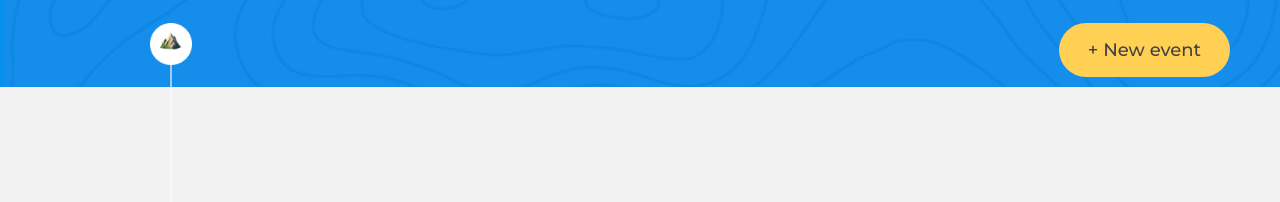
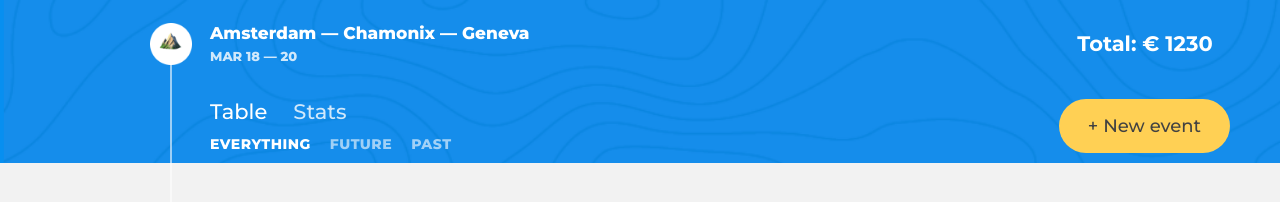
Before and after one commit to baltazar0/578047-big-trip-12, a website: page public/index.html in a window 1280 px wide. Drawn offline with Linux system fonts and the light colour scheme.

Commit message:
рендерит элементы header

```diff
--- a/src/main.js
+++ b/src/main.js
@@ -0,0 +1,80 @@
+"use strict";
+
+const ADD_COUNT = 3;
+
+const createTtipInfoTemplate = () => {
+  return (
+    `<section class="trip-main__trip-info  trip-info">
+  </section>`
+  )
+};
+
+const createTripRouteTemplate = () => {
+  return (
+    `<div class="trip-info__main">
+    <h1 class="trip-info__title">Amsterdam &mdash; Chamonix &mdash; Geneva</h1>
+
+    <p class="trip-info__dates">Mar 18&nbsp;&mdash;&nbsp;20</p>
+  </div>`
+  )
+};
+
+const createTripCostTemplate = () => {
+  return (
+    `<p class="trip-info__cost">
+    Total: &euro;&nbsp;<span class="trip-info__cost-value">1230</span>
+  </p>`
+  )
+};
+
+const createTripTabsTemplate = () => {
+  return (
+    ` <nav class="trip-controls__trip-tabs  trip-tabs">
+    <a class="trip-tabs__btn  trip-tabs__btn--active" href="#">Table</a>
+    <a class="trip-tabs__btn" href="#">Stats</a>
+  </nav>`
+  )
+};
+
+const createTripFiltersTemplate = () => {
+  return (
+    ` <form class="trip-filters" action="#" method="get">
+    <div class="trip-filters__filter">
+      <input id="filter-everything" class="trip-filters__filter-input  visually-hidden" type="radio" name="trip-filter" value="everything" checked>
+      <label class="trip-filters__filter-label" for="filter-everything">Everything</label>
+    </div>
+
+    <div class="trip-filters__filter">
+      <input id="filter-future" class="trip-filters__filter-input  visually-hidden" type="radio" name="trip-filter" value="future">
+      <label class="trip-filters__filter-label" for="filter-future">Future</label>
+    </div>
+
+    <div class="trip-filters__filter">
+      <input id="filter-past" class="trip-filters__filter-input  visually-hidden" type="radio" name="trip-filter" value="past">
+      <label class="trip-filters__filter-label" for="filter-past">Past</label>
+    </div>
+
+    <button class="visually-hidden" type="submit">Accept filter</button>
+  </form>`
+  )
+};
+
+const render = (container, template, place) => {
+  container.insertAdjacentHTML(place, template);
+};
+
+const pageHeaderElement = document.querySelector(`.page-header`);
+const tripMainElement = pageHeaderElement.querySelector(`.trip-main`);
+
+render (tripMainElement, createTtipInfoTemplate(), `afterbegin`);
+
+const tripInfoElement = tripMainElement.querySelector(`.trip-info`);
+
+render (tripInfoElement, createTripRouteTemplate(), `beforeend`);
+render (tripInfoElement, createTripCostTemplate(), `beforeend`);
+
+const tripControlsElement = tripMainElement.querySelector(`.trip-controls`);
+const tripControlsTitleElement = tripControlsElement.querySelector(`.trip-controls h2`);
+
+render (tripControlsTitleElement, createTripTabsTemplate(), `afterend`);
+render (tripControlsElement, createTripFiltersTemplate(), `beforeend`);
```
Also changed, not shown: public/index.html (+0 -5 lines).
